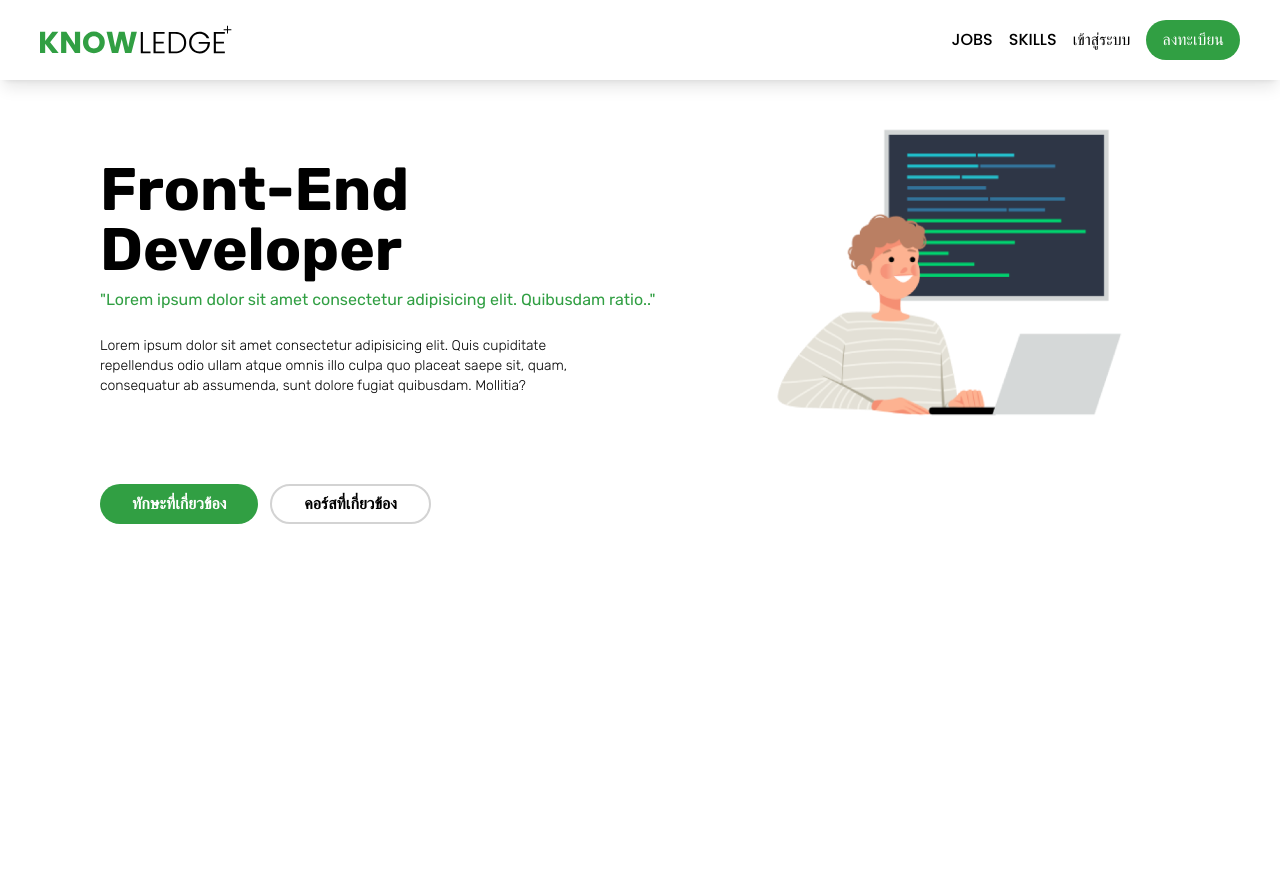
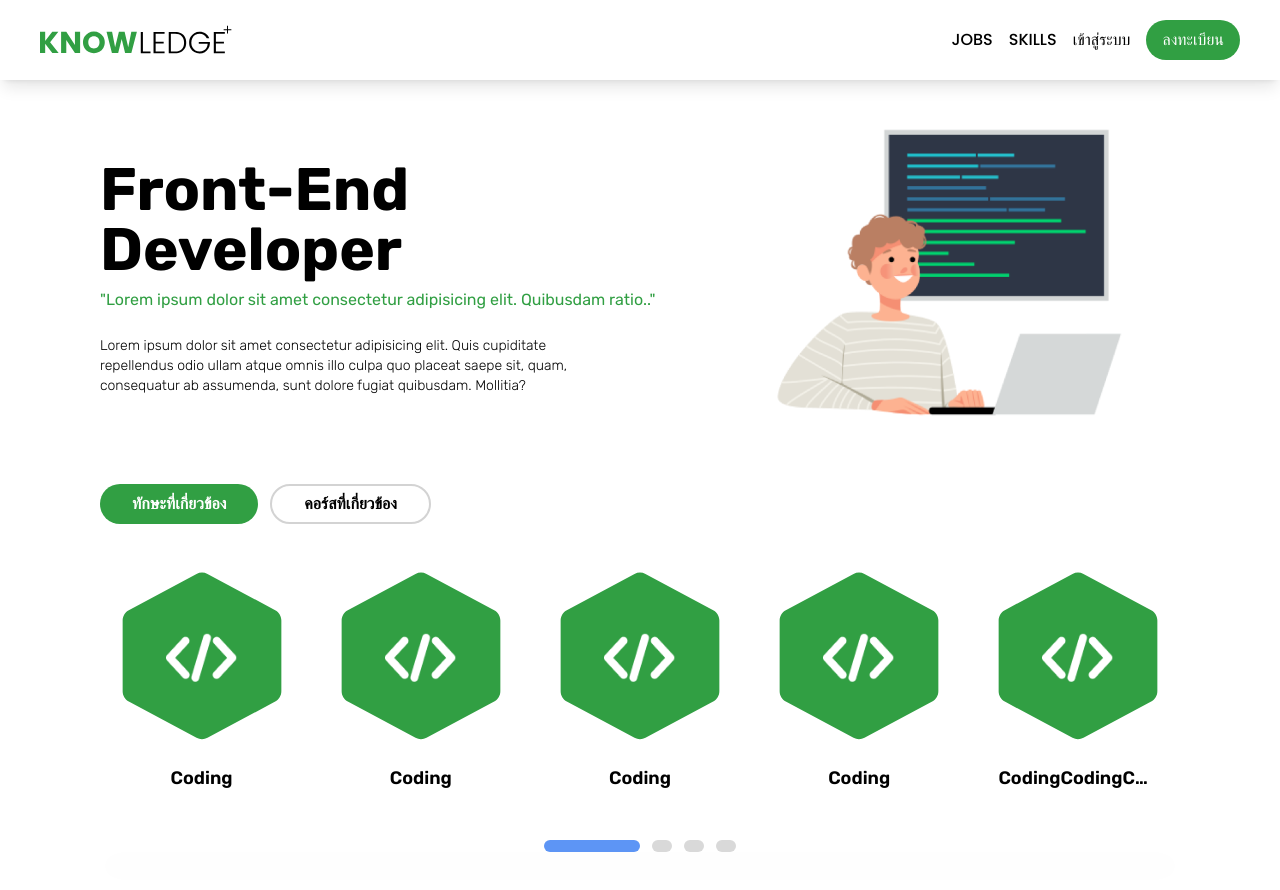
Before and after one commit to ImFineGarrix/knowledgeplus-frontend, a Nuxt app: page /jobs/1 in a window 1280 px wide. Shown: the top 890 px of the page. Before the commit the page ends 800 px from the top, so only its background shows below. Built offline with nearby package versions, Linux system fonts and the light colour scheme; a web font is replaced by a local one.

Commit message:
:sparkles: ui-pagination

```diff
--- /dev/null
+++ b/components/Pagination.vue
@@ -0,0 +1,42 @@
+<template>
+  <div class="flex justify-center space-x-3 shadow-xl">
+    <div
+      v-for="(pagi, indexPagi) in pagination"
+      :key="`pagination-${indexPagi}`">
+      <div v-if="pagi.isPage" class="w-24 bg-[#5D95F5] h-3 rounded-full"></div>
+      <div
+        v-else
+        @click="gotoPage(pagi.page)"
+        class="w-5 bg-[#D9D9D9] h-3 rounded-full cursor-pointer"></div>
+    </div>
+  </div>
+</template>
+<script>
+export default {
+  data() {
+    return {
+      page: 1,
+      pages: 4,
+      pagination: [],
+    }
+  },
+  mounted() {
+    this.setupPagination()
+  },
+  methods: {
+    setupPagination() {
+      this.pagination = []
+      for (let i = 0; i < this.pages; i++) {
+        this.pagination.push({
+          page: i + 1,
+          isPage: i + 1 === this.page,
+        })
+      }
+    },
+    gotoPage(page) {
+      this.page = page
+      this.setupPagination()
+    },
+  },
+}
+</script>
--- a/pages/jobs/[id].vue
+++ b/pages/jobs/[id].vue
@@ -29,11 +29,47 @@
           คอร์สที่เกี่ยวข้อง
         </p>
       </div>
+      <div class="my-4">
+        <div class="grid grid-cols-5 gap-4 my-6 mt-12">
+          <div
+            v-for="(recommend, indexRecommend) in recommendSkill"
+            :key="`skill=recommend-${indexRecommend}`">
+            <CardSkill :name="recommend.name" :link="recommend.link" />
+          </div>
+        </div>
+        <Pagination />
+      </div>
     </div>
   </div>
 </template>
 <script>
 export default {
+  data() {
+    return {
+      recommendSkill: [
+        {
+          name: 'Coding',
+          link: '/images/icon/good-code.png',
+        },
+        {
+          name: 'Coding',
+          link: '/images/icon/good-code.png',
+        },
+        {
+          name: 'Coding',
+          link: '/images/icon/good-code.png',
+        },
+        {
+          name: 'Coding',
+          link: '/images/icon/good-code.png',
+        },
+        {
+          name: 'CodingCodingCodingCodingCodingCodingCodingCoding',
+          link: '/images/icon/good-code.png',
+        },
+      ],
+    }
+  },
   computed: {
     idParams() {
       return this.$route.params.id || ''
--- a/pages/jobs/index.vue
+++ b/pages/jobs/index.vue
@@ -18,19 +18,22 @@
         </div>
       </div>
     </div>
-    <div id="recommend-job">
+    <div class="my-4">
       <p class="text-2xl font-semibold">อาชีพที่คุณอาจจะสนใจ</p>
-      <div class="grid grid-cols-4 gap-6 my-4">
+      <div class="grid grid-cols-4 gap-6 mt-6 mb-12">
         <div
           v-for="(recommend, indexRecommend) in recommendJob"
           :key="`job-recommend-${indexRecommend}`">
-          <CardJob :name="recommend.name" :desc="recommend.desc" />
+          <NuxtLink to="/jobs/1">
+            <CardJob :name="recommend.name" :desc="recommend.desc" />
+          </NuxtLink>
         </div>
       </div>
+      <Pagination />
     </div>
     <div>
       <p class="text-2xl font-semibold">อาชีพทั้งหมด</p>
-      <div class="grid grid-cols-4 gap-6 my-4">
+      <div class="grid grid-cols-4 gap-6 my-6">
         <div
           v-for="(recommend, indexRecommend) in recommendJob"
           :key="`job-recommend-${indexRecommend}`">
--- a/pages/skills/index.vue
+++ b/pages/skills/index.vue
@@ -18,15 +18,16 @@
         </div>
       </div>
     </div>
-    <div>
+    <div class="my-4">
       <p class="text-2xl font-semibold">ทักษะแนะนำสำหรับคุณ</p>
-      <div class="grid grid-cols-5 gap-4 my-12">
+      <div class="grid grid-cols-5 gap-4 my-6 mt-12">
         <div
           v-for="(recommend, indexRecommend) in recommendSkill"
           :key="`skill=recommend-${indexRecommend}`">
           <CardSkill :name="recommend.name" :link="recommend.link" />
         </div>
       </div>
+      <Pagination />
     </div>
     <div>
       <p class="text-2xl font-semibold">ทักษะทั้งหมด</p>
```
